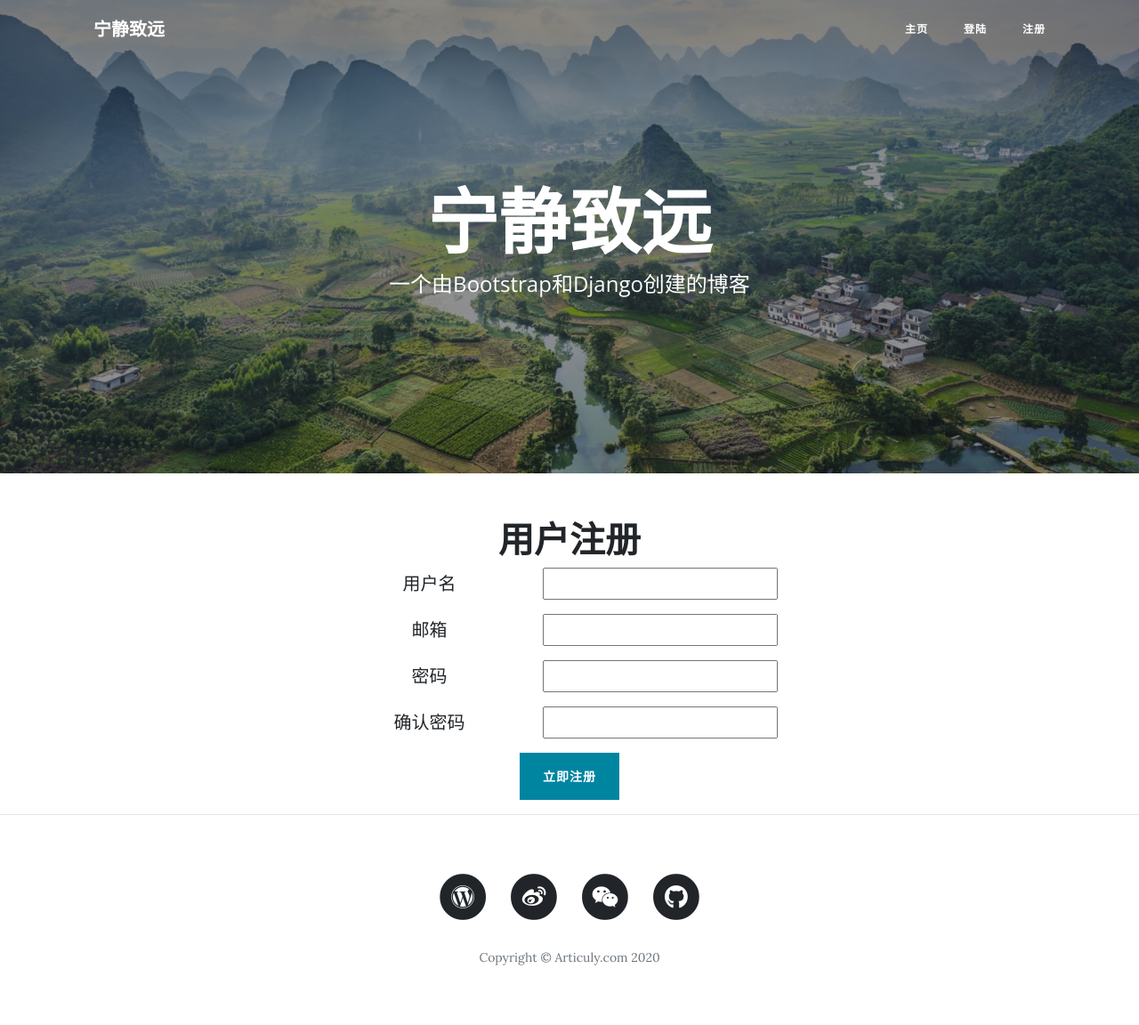
After one commit to articuly/django_examine, a Django app: page /account/register/ in a window 1280 px wide. The commit adds this page. Shown: the whole page at 89% size. Run offline with Django 3.2, Linux system fonts and the light colour scheme; some libraries are stand-ins or nearby versions.

Commit message:
更新account功能，注册

```diff
--- a/account/urls.py
+++ b/account/urls.py
@@ -7,4 +7,5 @@ app_name = 'account'
 urlpatterns = [
     path('login/', auth_views.LoginView.as_view(template_name='account/login.html'), name='user_login'),
     path('logout/', auth_views.LogoutView.as_view(template_name='account/logout.html'), name='user_logout'),
+    path('register/', views.register, name='user_register')
 ]
--- a/account/views.py
+++ b/account/views.py
@@ -1,3 +1,22 @@
 from django.shortcuts import render
+from .models import UserProfile
+from .forms import UserForm, UserProfileForm, RegistrationForm
+from django.http import HttpResponse
 
-# Create your views here.
+
+def register(request):
+    if request.method == 'GET':
+        form = RegistrationForm()
+        return render(request, 'account/register.html', {'form': form})
+    if request.method == 'POST':
+        form = RegistrationForm(request.POST)
+        if form.is_valid():
+            user = form.save(commit=False)
+            user.set_password(form.cleaned_data['password'])
+            try:
+                user.save()
+            except Exception as e:
+                print(str(e))
+                return HttpResponse('<h1>对不起，注册失败。</h1>')
+            else:
+                return HttpResponse('<h1>恭喜，注册成功。点击<a href="/account/login/">这里</a>登陆。</h1>')
--- a/django_examine/settings.py
+++ b/django_examine/settings.py
@@ -118,3 +118,7 @@ STATIC_URL = '/static/'
 STATICFILE_DIRS = [os.path.join(BASE_DIR, 'static')]
 
 LOGIN_REDIRECT_URL = '/blog/'
+
+LOGIN_URL = '/account/login'
+
+EMAIL_BACKEND = 'django.core.mail.backends.console.EmailBackend'
--- /dev/null
+++ b/templates/account/register.html
@@ -0,0 +1,40 @@
+{% extends 'base.html' %}
+
+{% block title %}
+    用户注册
+{% endblock %}
+
+{% block header %}
+    {% include 'backend_header.html' %}
+{% endblock %}
+
+{% block content %}
+    <!-- Main Content -->
+    <div class="container">
+        <div class="row text-center">
+            <div class="col-lg-6 col-md-8 mx-auto">
+                <h1>用户注册</h1>
+                <form class="form-horizontal" action="." method="post">
+                    {% csrf_token %}
+                    <div class="form-group form-inline">
+                        <label class="col-sm-5 control-label">用户名</label>
+                        <div class="col-sm-7 text-left">{{ form.username }}</div>
+                    </div>
+                    <div class="form-group form-inline">
+                        <label class="col-sm-5 control-label">邮箱</label>
+                        <div class="col-sm-7 text-left">{{ form.email }}</div>
+                    </div>
+                    <div class="form-group form-inline">
+                        <label class="col-sm-5 control-label">密码</label>
+                        <div class="col-sm-7 text-left">{{ form.password }}</div>
+                    </div>
+                    <div class="form-group form-inline">
+                        <label class="col-sm-5 control-label">确认密码</label>
+                        <div class="col-sm-7 text-left">{{ form.password2 }}</div>
+                    </div>
+                    <input type="submit" class="btn btn-primary" value="立即注册">
+                </form>
+            </div>
+        </div>
+    </div>
+{% endblock %}
--- a/templates/navigation.html
+++ b/templates/navigation.html
@@ -34,7 +34,7 @@
                     </div>
                 {% else %}
                     <li class="nav-item"><a class="nav-link" href="{% url 'account:user_login' %}">登陆</a></li>
-                    {#                    <li class="nav-item"><a class="nav-link" href="{% url 'account:user_register' %}">注册</a></li>#}
+                    <li class="nav-item"><a class="nav-link" href="{% url 'account:user_register' %}">注册</a></li>
                 {% endif %}
             </ul>
         </div>
```
